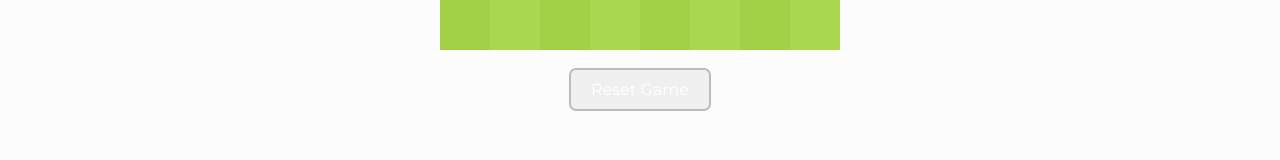
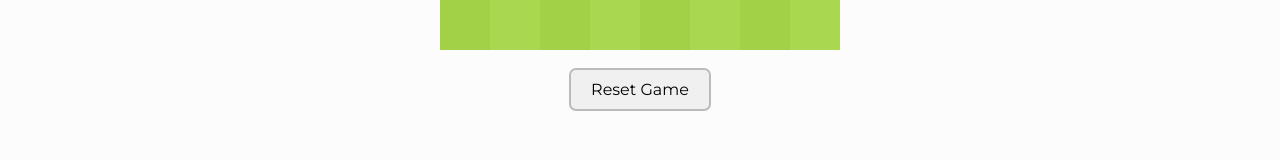
Before and after one commit to dumbbunnyjess/PersonalWebsite, a React (Create React App) app: page /minesweeper in a window 1280 px wide. Shown: the part 532-692 px from the top of the page. Built offline with nearby package versions, Linux system fonts and the light colour scheme.

Commit message:
Changed reset button

```diff
--- a/src/App.css
+++ b/src/App.css
@@ -394,7 +394,7 @@ footer {
   outline-width: 2px; /* More typical outline width */
   outline-style: solid; /* This is needed to make the outline visible */
   outline-color: rgb(187, 187, 187);
-  color: white; /* White text color */
+  color: black; /* White text color */
   border: none;
   border-radius: 5px;
   cursor: pointer; /* Indicates clickable */
```
